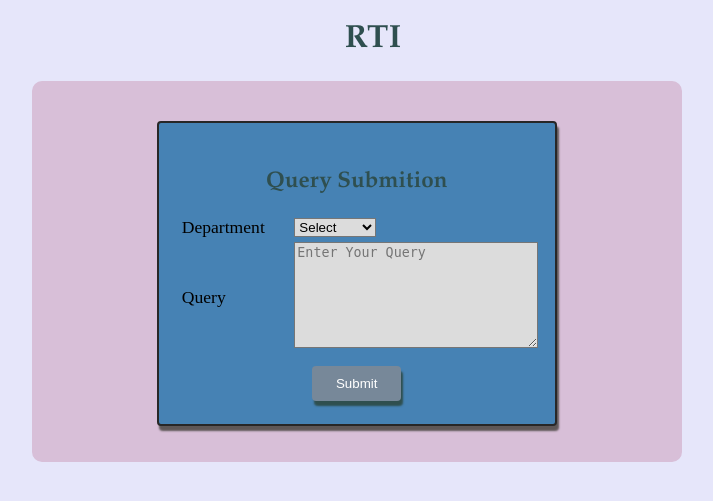
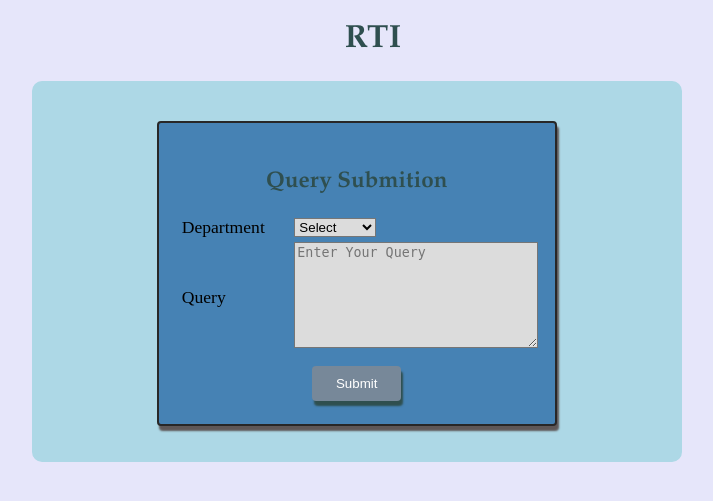
Before and after one commit to averma-zod/RTI, a PHP site: page /add.php in a window 1280 px wide. Shown: the top 501 px of the page, without its empty margins (267-980 px from the left). Run offline with PHP 8.4, Linux system fonts and the light colour scheme.

Commit message:
ADD STYLE

```diff
--- a/add.php
+++ b/add.php
@@ -28,7 +28,11 @@
 </head>
 <body style="background-color: #E6E6FA">
 	<form method="POST" action="Add.php">
-		<div style="background-color: #D8BFD8 ;width:650px; margin-left:23%;margin-right: 22%;height: 380px ;border-radius: 10px; padding-top:1px">
+
+		<div align="center"
+		style="background-color: 	#ADD8E6 ;width:650px; margin-left:23%;
+		margin-right: 22%;height: 380px ;border-radius: 10px; padding-top:1px">
+
 	<table align="center" class="table" width="400" height="200">
 			<tr>
 				<th></th><th></th>
```
